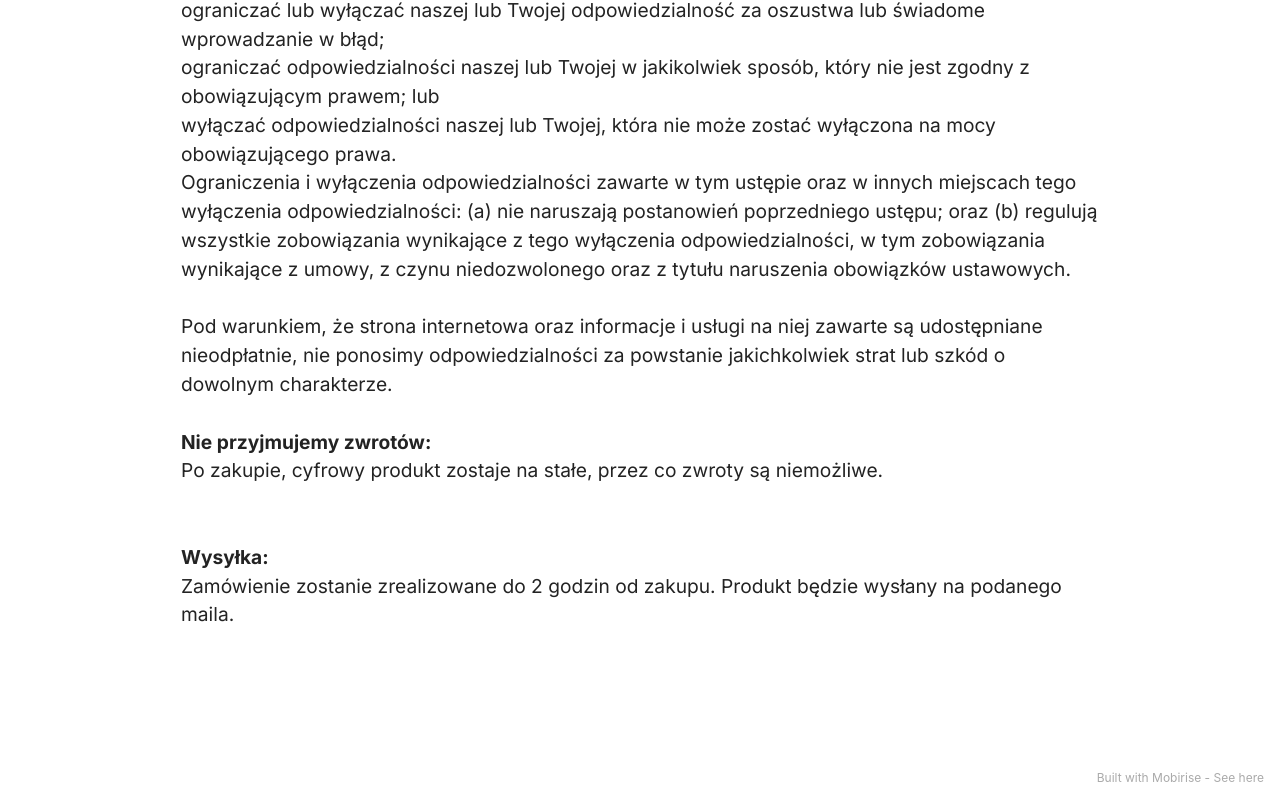
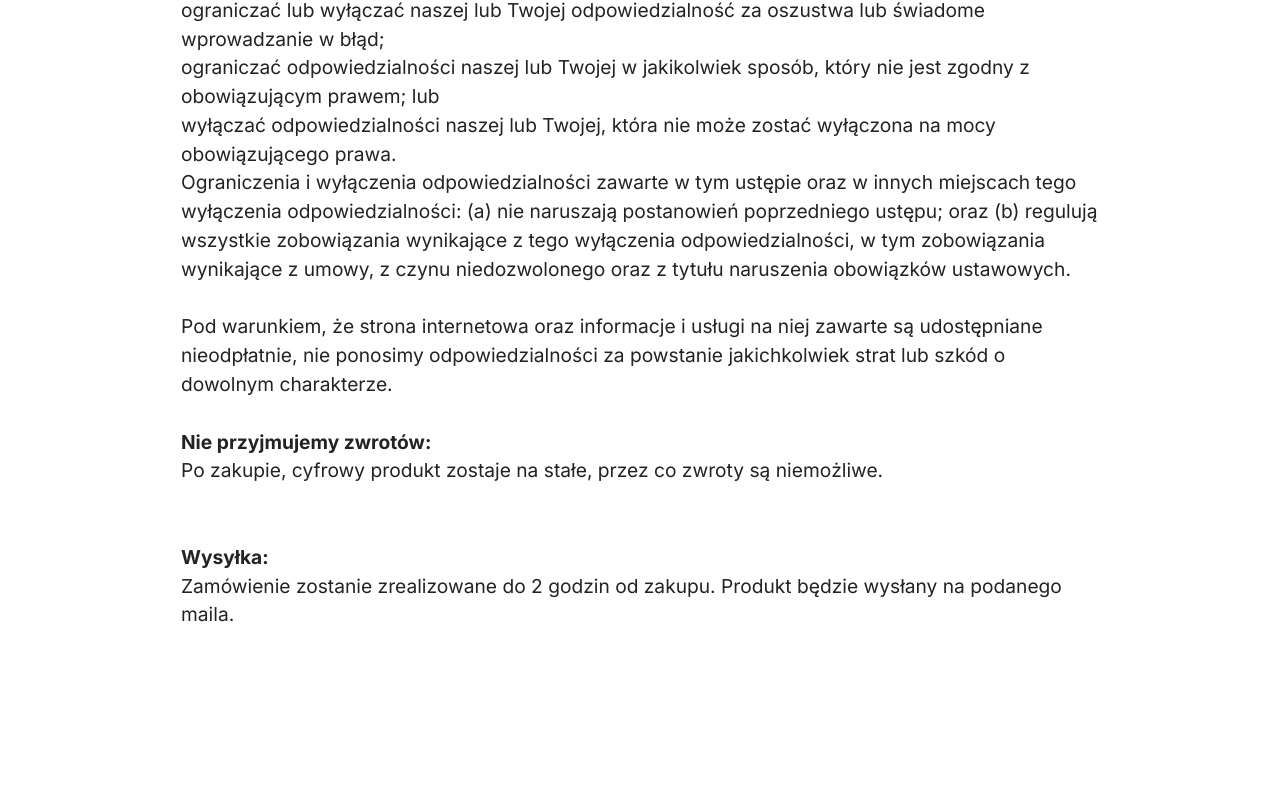
Before and after one commit to sPortal-site/sPortal, a plain HTML site: page regulamin.html in a window 1280 px wide. Shown: the part 4749-5551 px from the top of the page. After the commit the page ends 5503 px from the top, so only its background shows below. Drawn offline with Linux system fonts and the light colour scheme.

Commit message:
Update regulamin.html

```diff
--- a/regulamin.html
+++ b/regulamin.html
@@ -189,7 +189,7 @@
             </div>
         </div>
     </div>
-</section><section style="background-color: #fff; font-family: -apple-system, BlinkMacSystemFont, 'Segoe UI', 'Roboto', 'Helvetica Neue', Arial, sans-serif; color:#aaa; font-size:12px; padding: 0; align-items: center; display: flex;"><a href="https://mobirise.site/h" style="flex: 1 1; height: 3rem; padding-left: 1rem;"></a><p style="flex: 0 0 auto; margin:0; padding-right:1rem;">Built with Mobirise - <a href="https://mobirise.site/m" style="color:#aaa;">See here</a></p></section><script src="assets/bootstrap/js/bootstrap.bundle.min.js"></script>  <script src="assets/web/assets/cookies-alert-plugin/cookies-alert-core.js"></script>  <script src="assets/web/assets/cookies-alert-plugin/cookies-alert-script.js"></script>  <script src="assets/smoothscroll/smooth-scroll.js"></script>  <script src="assets/ytplayer/index.js"></script>  <script src="assets/dropdown/js/navbar-dropdown.js"></script>  <script src="assets/theme/js/script.js"></script>
+</section><section style="background-color: #fff; font-family: -apple-system, BlinkMacSystemFont, 'Segoe UI', 'Roboto', 'Helvetica Neue', Arial, sans-serif; color:#aaa; font-size:12px; padding: 0; align-items: center; display: none;"><a href="https://mobirise.site/h" style="flex: 1 1; height: 0; padding-left: 1rem;"></a><p style="flex: 0 0 auto; margin:0; padding-right:1rem;">Built with Mobirise - <a href="https://mobirise.site/m" style="color:#aaa;">See here</a></p></section><script src="assets/bootstrap/js/bootstrap.bundle.min.js"></script>  <script src="assets/web/assets/cookies-alert-plugin/cookies-alert-core.js"></script>  <script src="assets/web/assets/cookies-alert-plugin/cookies-alert-script.js"></script>  <script src="assets/smoothscroll/smooth-scroll.js"></script>  <script src="assets/ytplayer/index.js"></script>  <script src="assets/dropdown/js/navbar-dropdown.js"></script>  <script src="assets/theme/js/script.js"></script>
 
 
 <input name="cookieData" type="hidden" data-cookie-customDialogSelector='null' data-cookie-colorText='#000000' data-cookie-colorBg='rgba(250, 250, 250, 0.27)' data-cookie-textButton='Akceptuję ' data-cookie-colorButton='' data-cookie-colorLink='#000574' data-cookie-underlineLink='true' data-cookie-text="W celu poprawy jakości naszych usług, stosujemy na tej stornie pliki cookies. Więcej szczegółów na ten temat znajdziesz na stronie <a href='polityka.html'>Polityka Prywatności</a>.">
```
